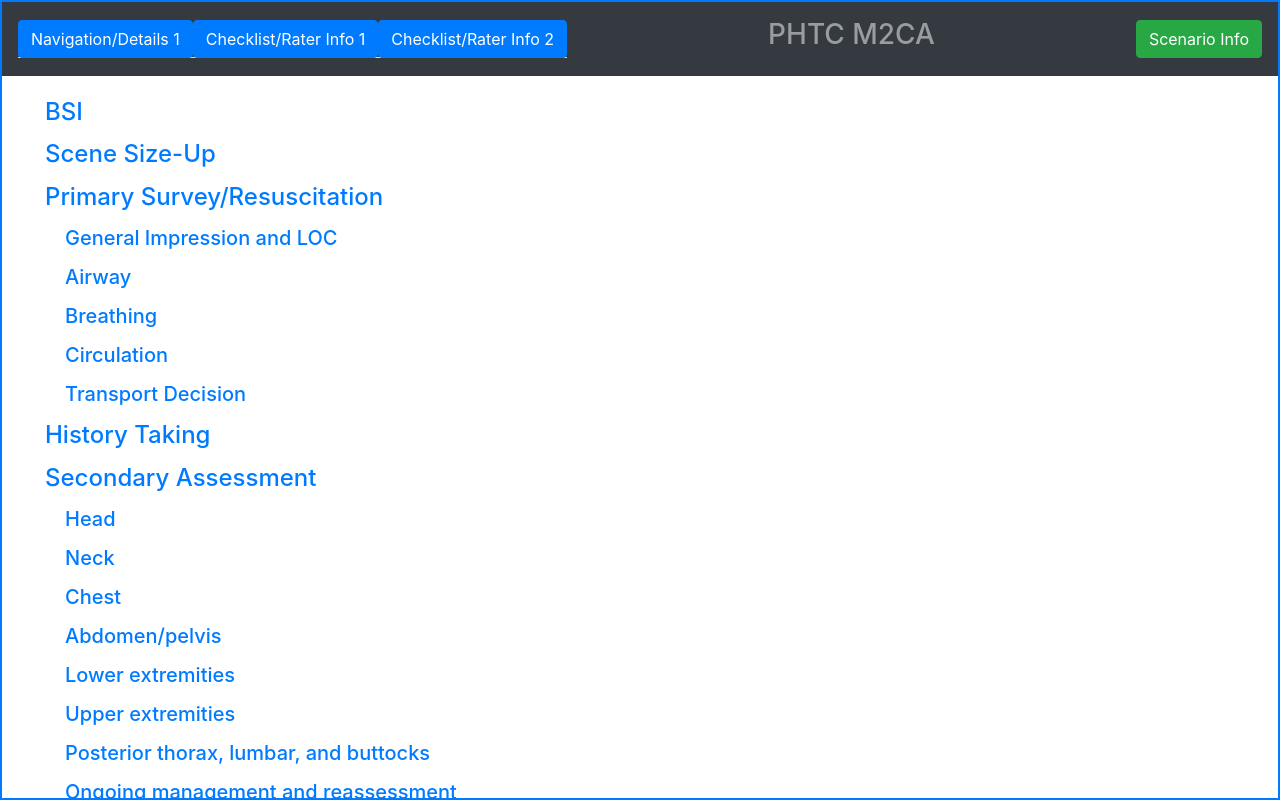
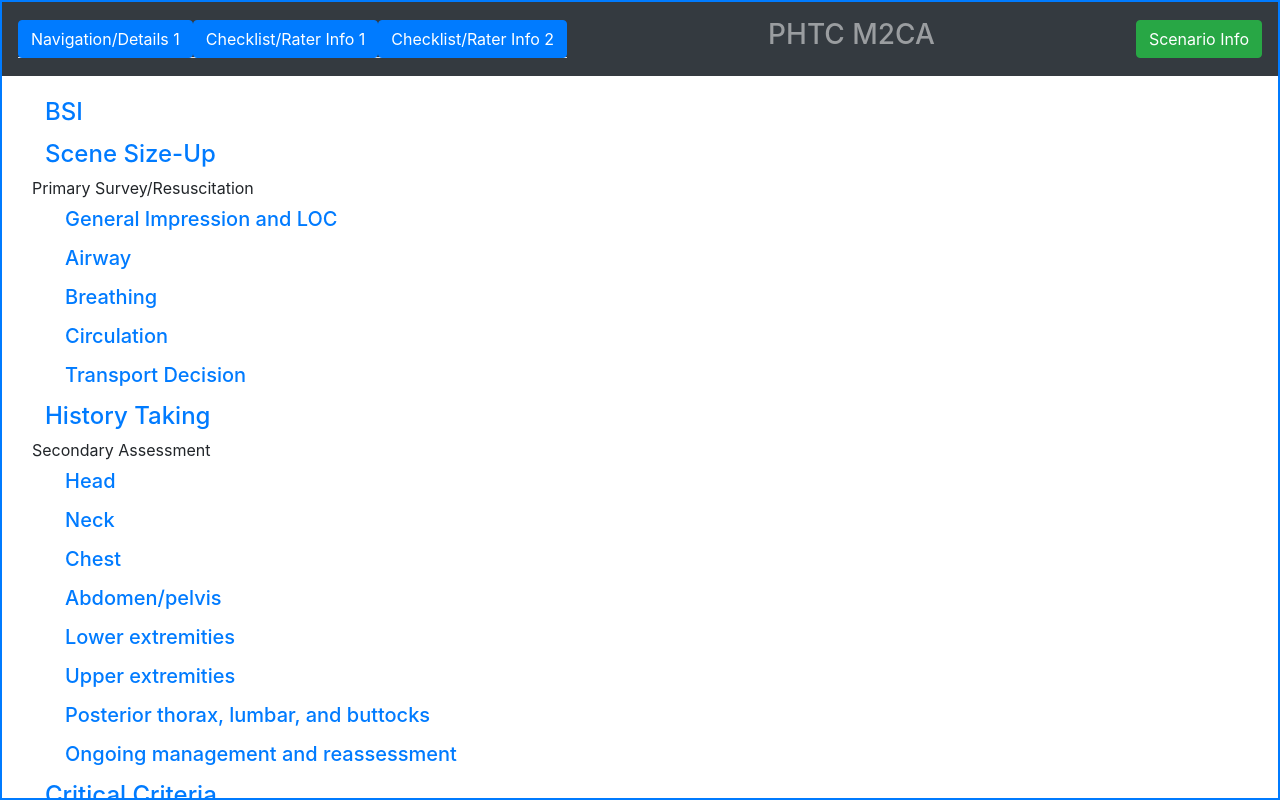
Before and after one commit to MedDBriefer/mockup, a React (Create React App) app: page /mockup1 in a window 1280 px wide. Built offline with nearby package versions, Linux system fonts and the light colour scheme.

Commit message:
how headings without any leaf nodes are displayed, need to style them

```diff
--- a/src/components/Outline.js
+++ b/src/components/Outline.js
@@ -2,14 +2,36 @@ import React from "react"
 
 import {Button} from "reactstrap"
 
+// I guess I don't need these functions anymore, now that they are only
+// evaluated in a single location
+function hasChildren(step) {
+    return step.children && step.children.length > 0
+}
+function allChildrenAreHeadings(step) {
+    return step.children.every((child) => child.type === 'heading')
+}
+
+
 const Outline = ({switcher, steps, depth=3, first=false}) => {
-
 
     return (
         <ul className={first ? "first" : ""}>
         {steps.map((step) => (
             <li key={step.id}>
-
+            {
+                (hasChildren(step) && allChildrenAreHeadings(step))
+                ?
+                    <>
+                        <div>
+                            {step.label}
+                        </div>
+                        <Outline
+                            switcher={switcher}
+                            steps={step.children}
+                            depth={depth+1}
+                        />
+                    </>
+                :
                     <Button
                         color="link"
                         onClick={() => switcher(step.id)}>
@@ -17,18 +39,10 @@ const Outline = ({switcher, steps, depth=3, first=false}) => {
                             {step.label}
                         </span>
                     </Button>
-
-                {
-                    step.children && step.children.length > 0 && step.children[0].type === 'heading' &&
-                    <Outline
-                        switcher={switcher}
-                        steps={step.children}
-                        depth={depth+1} />
             }
             </li>
 
         ))}
-
         </ul>
     )
 }
```
Lines whose indentation alone changed are shown as unchanged.
